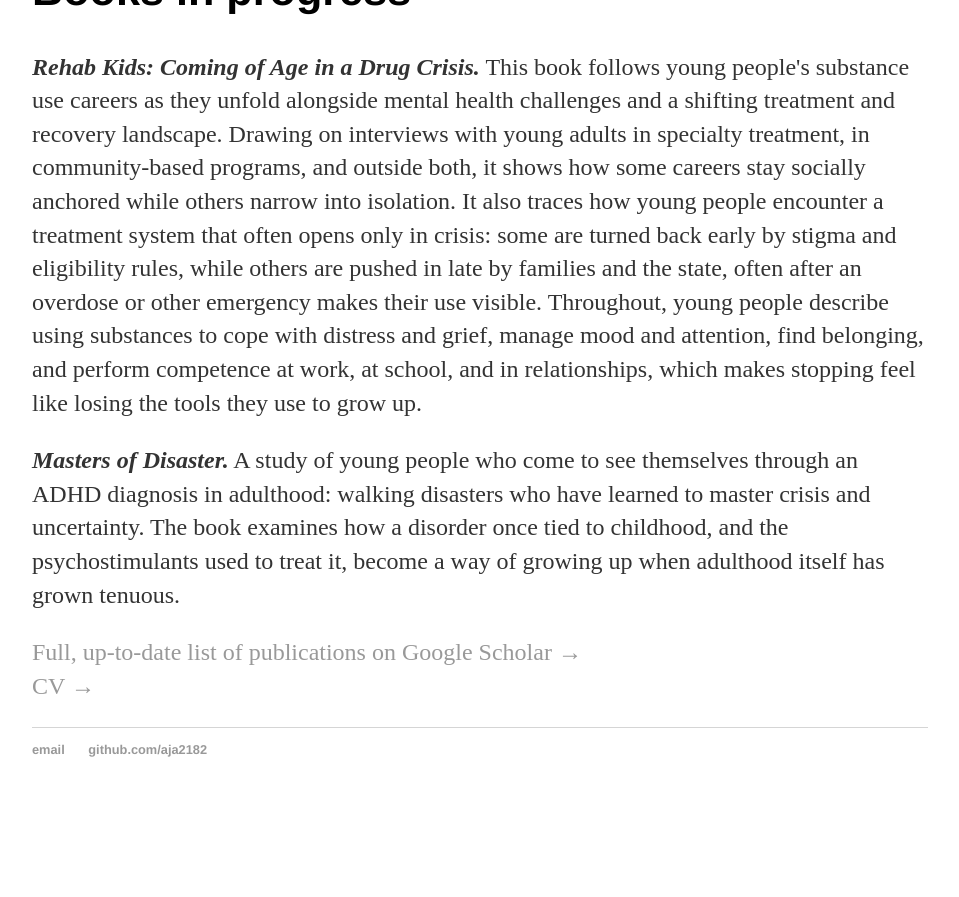
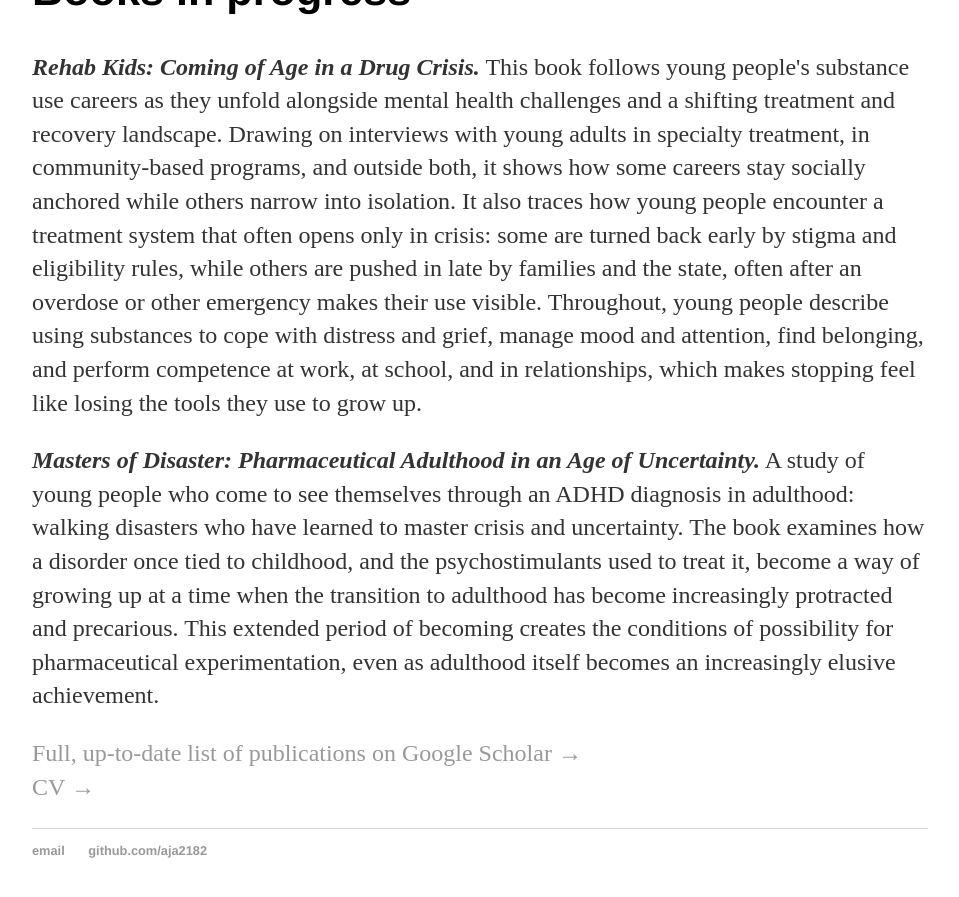
Before and after one commit to aja2182/aja2182.github.io, a Jekyll site: the page built from projects/index.html, in a window 1280 px wide and 900 px high, scrolled down 1960 px. Shown: the top 897 px of the window, without its empty margins (160-1119 px from the left). Built offline with Jekyll 4.4.1, drawn with Linux system fonts in a browser that asks for light colours; before the commit the page ends 2759 px from its top, so only the background shows below that.

Commit message:
Add subtitle and expand Masters of Disaster description
Co-Authored-By: Claude Opus 5.5 <noreply@anthropic.com>
Claude-Session: https://claude.ai/code/session_01UBGUuVKp8RBC6Hia74W8jU

```diff
--- a/projects/index.html
+++ b/projects/index.html
@@ -32,7 +32,7 @@ description: Research by Josh Aleksanyan on young adults in substance use treatm
 
 <h2>Books in progress</h2>
 <p><b><i>Rehab Kids: Coming of Age in a Drug Crisis.</i></b> This book follows young people's substance use careers as they unfold alongside mental health challenges and a shifting treatment and recovery landscape. Drawing on interviews with young adults in specialty treatment, in community-based programs, and outside both, it shows how some careers stay socially anchored while others narrow into isolation. It also traces how young people encounter a treatment system that often opens only in crisis: some are turned back early by stigma and eligibility rules, while others are pushed in late by families and the state, often after an overdose or other emergency makes their use visible. Throughout, young people describe using substances to cope with distress and grief, manage mood and attention, find belonging, and perform competence at work, at school, and in relationships, which makes stopping feel like losing the tools they use to grow up.</p>
-<p><b><i>Masters of Disaster.</i></b> A study of young people who come to see themselves through an ADHD diagnosis in adulthood: walking disasters who have learned to master crisis and uncertainty. The book examines how a disorder once tied to childhood, and the psychostimulants used to treat it, become a way of growing up when adulthood itself has grown tenuous.</p>
+<p><b><i>Masters of Disaster: Pharmaceutical Adulthood in an Age of Uncertainty.</i></b> A study of young people who come to see themselves through an ADHD diagnosis in adulthood: walking disasters who have learned to master crisis and uncertainty. The book examines how a disorder once tied to childhood, and the psychostimulants used to treat it, become a way of growing up at a time when the transition to adulthood has become increasingly protracted and precarious. This extended period of becoming creates the conditions of possibility for pharmaceutical experimentation, even as adulthood itself becomes an increasingly elusive achievement.</p>
 
 <p><a href="https://scholar.google.com/citations?user=VVDsjfIAAAAJ&amp;hl=en&amp;view_op=list_works&amp;sortby=pubdate">Full, up-to-date list of publications on Google Scholar &rarr;</a><br>
 <a href="/cv">CV &rarr;</a></p>
```
